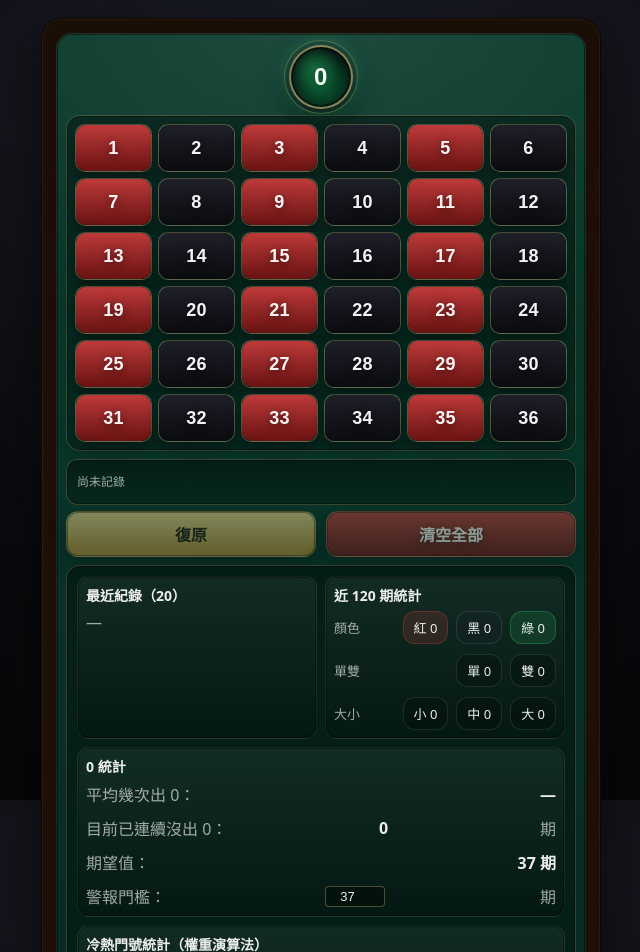
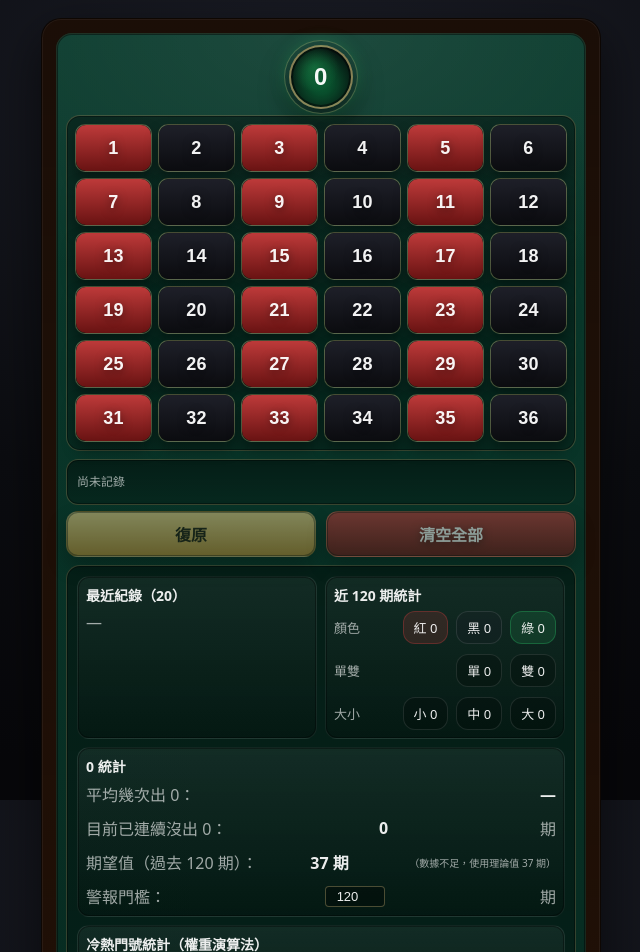
Before and after one commit to aley0221-cpu/langlive-roulette-pwa, a React (Vite) app: page / in a window 1280 px wide. Shown: the top 952 px of the page, without its empty margins (319-959 px from the left). Built offline with nearby package versions, Linux system fonts and the light colour scheme.

Commit message:
Fix zero alert threshold to 120 periods and update expected value calculation based on actual 120-period data

```diff
--- a/src/App.tsx
+++ b/src/App.tsx
@@ -282,7 +282,7 @@ export default function App() {
   const numbers1to36 = useMemo(() => Array.from({ length: 36 }, (_, i) => i + 1), []);
   const [records, setRecords] = useState<number[]>([]);
   const [lastClicked, setLastClicked] = useState<number | null>(null);
-  const [zeroAlertThreshold, setZeroAlertThreshold] = useState<number>(37); // 自定義門檻，預設 37（數學期望值）
+  const [zeroAlertThreshold, setZeroAlertThreshold] = useState<number>(120); // 自定義門檻，預設 120 期
   const [selectedNumber, setSelectedNumber] = useState<number | null>(null); // 選中的號碼（用於顯示接續關聯表）
 
   const addRecord = (n: number) => {
@@ -658,17 +658,22 @@ export default function App() {
                     <span className="muted">期</span>
                   </div>
                   <div className="zeroStatLine">
-                    <span className="muted">期望值：</span>
+                    <span className="muted">期望值（過去 120 期）：</span>
                     <span className="strong">{zeroStats.expectedGap} 期</span>
+                    <span className="muted" style={{ marginLeft: "8px", fontSize: "10px" }}>
+                      {zeroStats.zeroCount120 >= 2
+                        ? `（基於過去 120 期實際數據，出現 ${zeroStats.zeroCount120} 次）`
+                        : "（數據不足，使用理論值 37 期）"}
+                    </span>
                   </div>
                   <div className="zeroStatLine">
                     <span className="muted">警報門檻：</span>
                     <input
                       type="number"
                       min="1"
-                      max="100"
+                      max="200"
                       value={zeroAlertThreshold}
-                      onChange={(e) => setZeroAlertThreshold(parseInt(e.target.value) || 37)}
+                      onChange={(e) => setZeroAlertThreshold(parseInt(e.target.value) || 120)}
                       className="threshold-input"
                       style={{ width: "60px", padding: "2px 4px", marginLeft: "8px" }}
                     />
```
